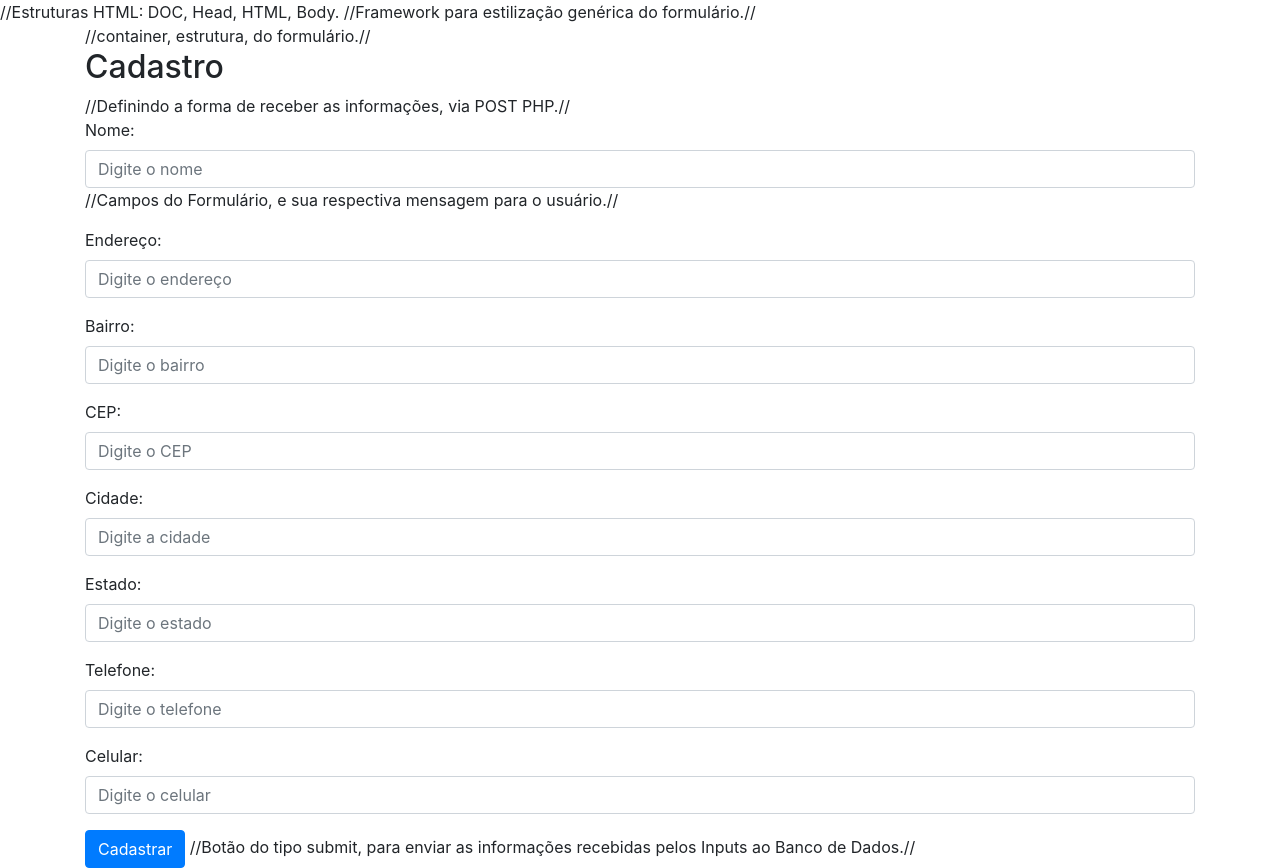
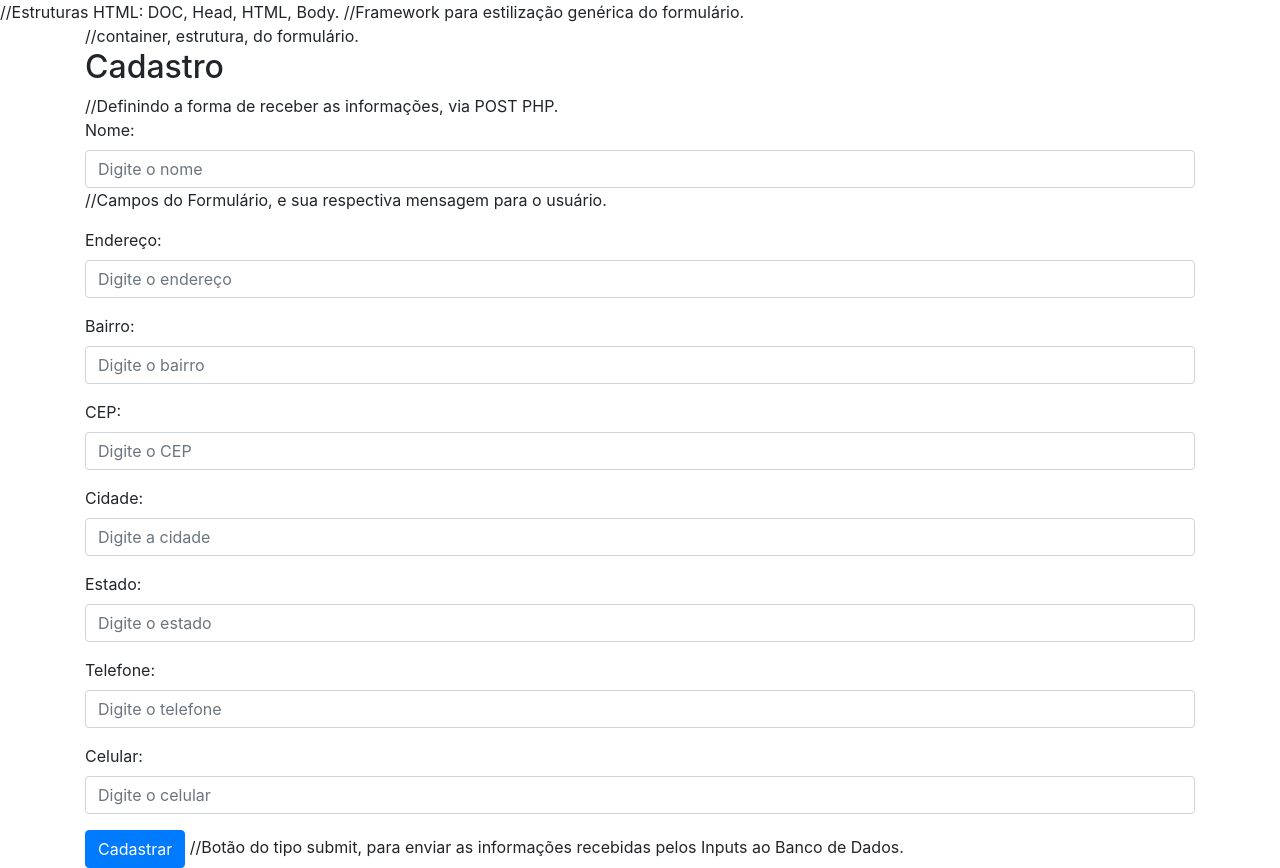
Before and after one commit to RgoSL/Projeto-Web-, a PHP site: page / in a window 1280 px wide. Run offline with PHP 8.4, Linux system fonts and the light colour scheme.

Commit message:
index.php

```diff
--- a/ProjetoWeb/index.php
+++ b/ProjetoWeb/index.php
@@ -2,15 +2,15 @@
 <html> //Estruturas HTML: DOC, Head, HTML, Body.
 <head>
     <title>Tela de Cadastro</title>
-    <link rel="stylesheet" href="https://stackpath.bootstrapcdn.com/bootstrap/4.5.2/css/bootstrap.min.css"> //Framework para estilização genérica do formulário.//
+    <link rel="stylesheet" href="https://stackpath.bootstrapcdn.com/bootstrap/4.5.2/css/bootstrap.min.css"> //Framework para estilização genérica do formulário.
 </head>
 <body>
-    <div class="container">  //container, estrutura, do formulário.//
+    <div class="container">  //container, estrutura, do formulário.
         <h2>Cadastro</h2>
-        <form method="POST" action="controller/pessoaController.php"> //Definindo a forma de receber as informações, via POST PHP.//
+        <form method="POST" action="controller/pessoaController.php"> //Definindo a forma de receber as informações, via POST PHP.
             <div class="form-group">
                 <label for="nome">Nome:</label>
-                <input type="text" class="form-control" id="nome" name="nome" placeholder="Digite o nome"> //Campos do Formulário, e sua respectiva mensagem para o usuário.//
+                <input type="text" class="form-control" id="nome" name="nome" placeholder="Digite o nome"> //Campos do Formulário, e sua respectiva mensagem para o usuário.
             </div>
             <div class="form-group">
                 <label for="endereco">Endereço:</label>
@@ -40,7 +40,7 @@
                 <label for="celular">Celular:</label>
                 <input type="text" class="form-control" id="celular" name="celular" placeholder="Digite o celular">
             </div>
-            <button type="submit" class="btn btn-primary">Cadastrar</button> //Botão do tipo submit, para enviar as informações recebidas pelos Inputs ao Banco de Dados.//
+            <button type="submit" class="btn btn-primary">Cadastrar</button> //Botão do tipo submit, para enviar as informações recebidas pelos Inputs ao Banco de Dados.
         </form>
     </div>
 </body>
```
